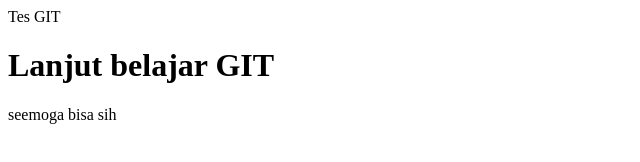
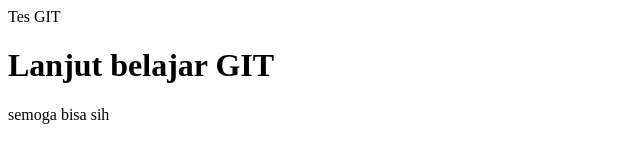
Before and after one commit to keluk/Tes-belajar-Git, a plain HTML site: page index.html in a window 1280 px wide. Shown: the full height of the page, 0-640 px from the left. Drawn offline with Linux system fonts and the light colour scheme.

Commit message:
terdapat typo bung

```diff
--- a/index.html
+++ b/index.html
@@ -2,7 +2,7 @@
     <head>Tes GIT</head>
     <body>
         <h1>Lanjut belajar GIT</h1>
-        <p> seemoga bisa sih</p>
+        <p> semoga bisa sih</p>
 
     </body>
 </html>
```
